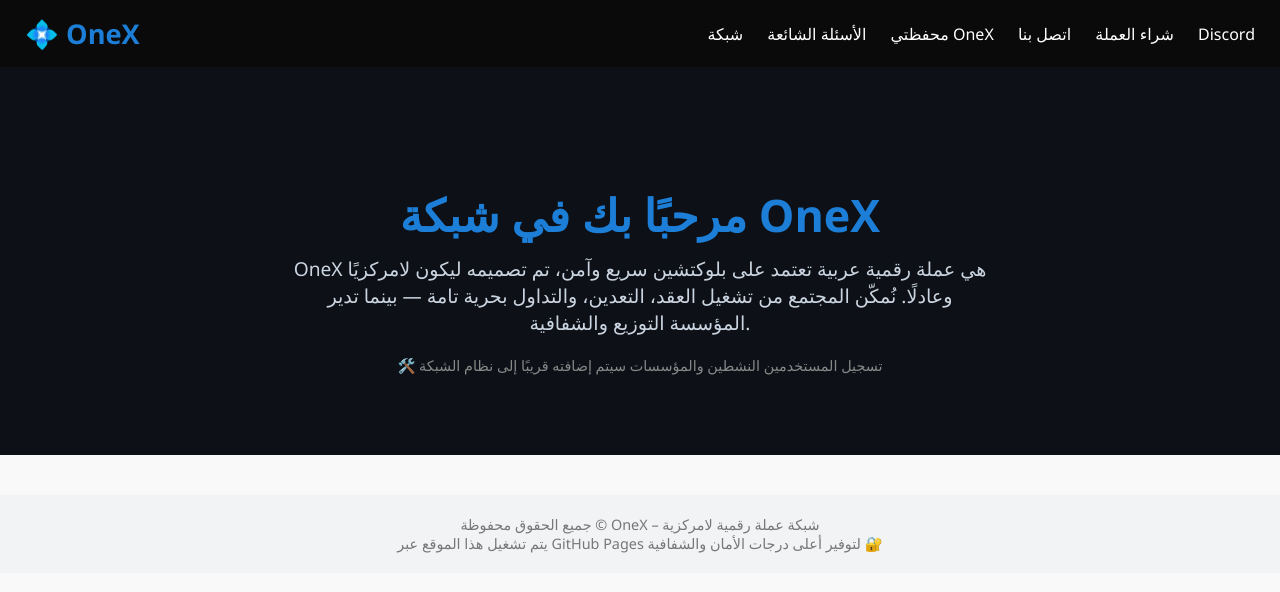
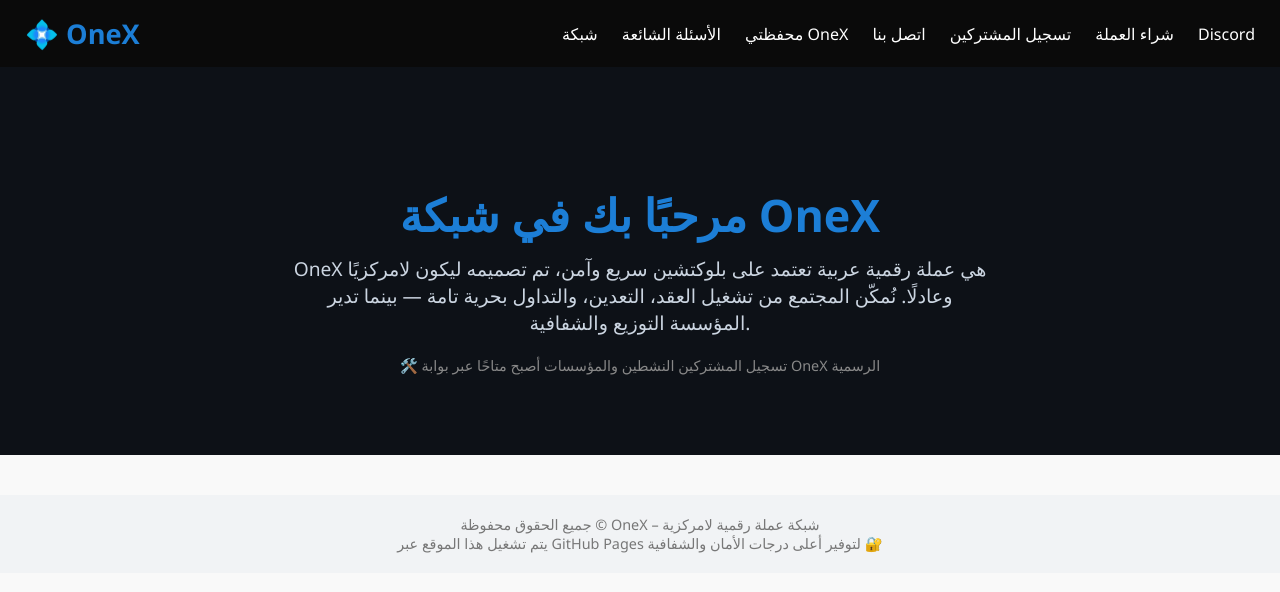
Before and after one commit to One-X2025/One-X, a plain HTML site: page index.html in a window 1280 px wide. Drawn offline with Linux system fonts and the light colour scheme.

Commit message:
Update index.html

```diff
--- a/index.html
+++ b/index.html
@@ -94,6 +94,7 @@
       <a href="faq.html">الأسئلة الشائعة</a>
       <a href="network.html">شبكة OneX</a>
       <a href="buy.html">شراء العملة</a>
+      <a href="register.html">تسجيل المشتركين</a>
       <a href="contact.html">اتصل بنا</a>
       <a href="https://discord.gg/your-code" target="_blank">Discord</a>
     </nav>
@@ -105,7 +106,7 @@
       OneX هي عملة رقمية عربية تعتمد على بلوكتشين سريع وآمن، تم تصميمه ليكون لامركزيًا وعادلًا.
       نُمكّن المجتمع من تشغيل العقد، التعدين، والتداول بحرية تامة — بينما تدير المؤسسة التوزيع والشفافية.
     </p>
-    <p class="note">🛠️ تسجيل المستخدمين النشطين والمؤسسات سيتم إضافته قريبًا إلى نظام الشبكة</p>
+    <p class="note">🛠️ تسجيل المشتركين النشطين والمؤسسات أصبح متاحًا عبر بوابة OneX الرسمية</p>
   </section>
 
   <footer>
```
